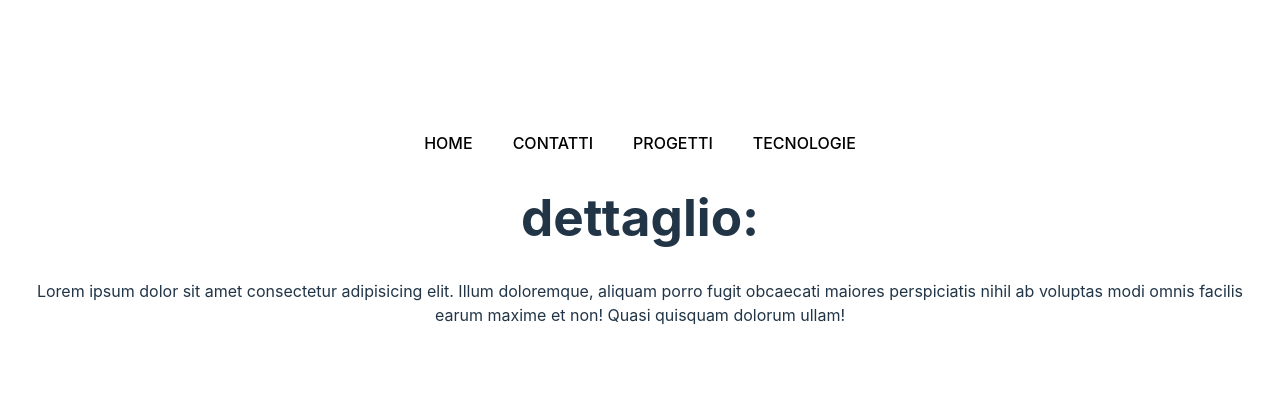
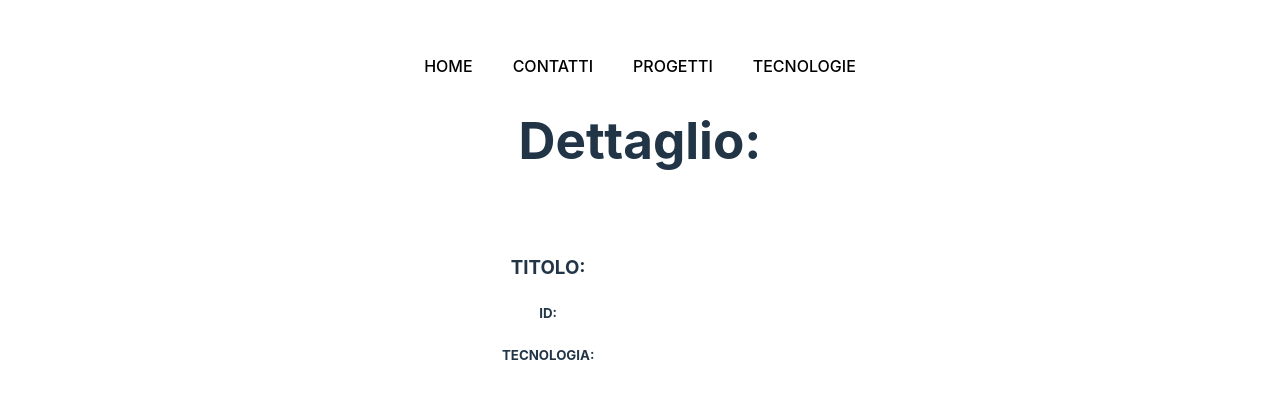
Before and after one commit to IlariaGuarnieri/vite-boolfolio, a Vue app: page /dettaglio-progetti/1 in a window 1280 px wide. Shown: the part 163-562 px from the top of the page. Built offline with nearby package versions, Linux system fonts and the light colour scheme; no server answers.

Commit message:
risoluzione problema in classe tramite l'eliminazione di 'projects' in apiUrl :'http://127.0.0.1:8000/api/projects'

```diff
--- a/src/data/store.js
+++ b/src/data/store.js
@@ -1,6 +1,6 @@
 import{reactive} from 'vue'
 
 export const store = reactive({
-  apiUrl :'http://127.0.0.1:8000/api/projects',
+  apiUrl :'http://127.0.0.1:8000/api/',
   apiUrlT:'http://127.0.0.1:8000/api/technologies'
 })
--- a/src/pages/About.vue
+++ b/src/pages/About.vue
@@ -17,7 +17,7 @@ export default {
   methods: {
     getApi() {
       console.log('get Api');
-      axios.get(store.apiUrl)
+      axios.get(store.apiUrl + 'projects')
         .then(result => {
           this.loading = false;
           this.projects = result.data
--- a/src/pages/ProjectDetail.vue
+++ b/src/pages/ProjectDetail.vue
@@ -4,34 +4,45 @@ import { store } from '../data/store';
 
 export default {
   name: 'ProjectDetail',
-  methods:{
-    getApi(){
+  data(){
+    return{
+      store,
+      project: {},
+    };
+  },
+  methods: {
+    getApi() {
       console.log(this.$route.params.slug);
       const slug = this.$route.params.slug;
-      axios.get(store.apiUrl + '/project-by-slug/' + slug)
-      .then(result =>{
-        console.log(result.data)
-      })
-      .catch(error=>{
-        console.log(error.message);
-      });
+      axios.get(store.apiUrl + 'project-by-slug/' + slug)
+        .then(result => {
+          this.project = result.data.project;
+          console.log(this.project);
+        })
+        .catch(error => {
+          console.log(error.message);
+        });
     }
   },
   mounted() {
-  this.getApi()
+    this.getApi()
   }
 }
 </script>
 
 <template>
   <div>
-    <h1>dettaglio:</h1>
-    <p>Lorem ipsum dolor sit amet consectetur adipisicing elit. Illum doloremque, aliquam porro fugit obcaecati maiores
-      perspiciatis nihil ab voluptas modi omnis facilis earum maxime et non! Quasi quisquam dolorum ullam!</p>
+    <h1>Dettaglio:</h1>
+    <div class="card" style="width: 18rem;">
+      <div class="card-body">
+        <h3 class="card-title">TITOLO: {{ project.title }}</h3>
+        <h5>ID: {{ project.id }}</h5>
+        <h5>TECNOLOGIA: </h5>
+
+      </div>
+    </div>
   </div>
 </template>
 
 
-<style lang="scss" scoped>
-
-</style>
+<style lang="scss" scoped></style>
--- a/src/router.js
+++ b/src/router.js
@@ -42,4 +42,5 @@ const router = createRouter({
   ]
 })
 
+
 export { router }
```
